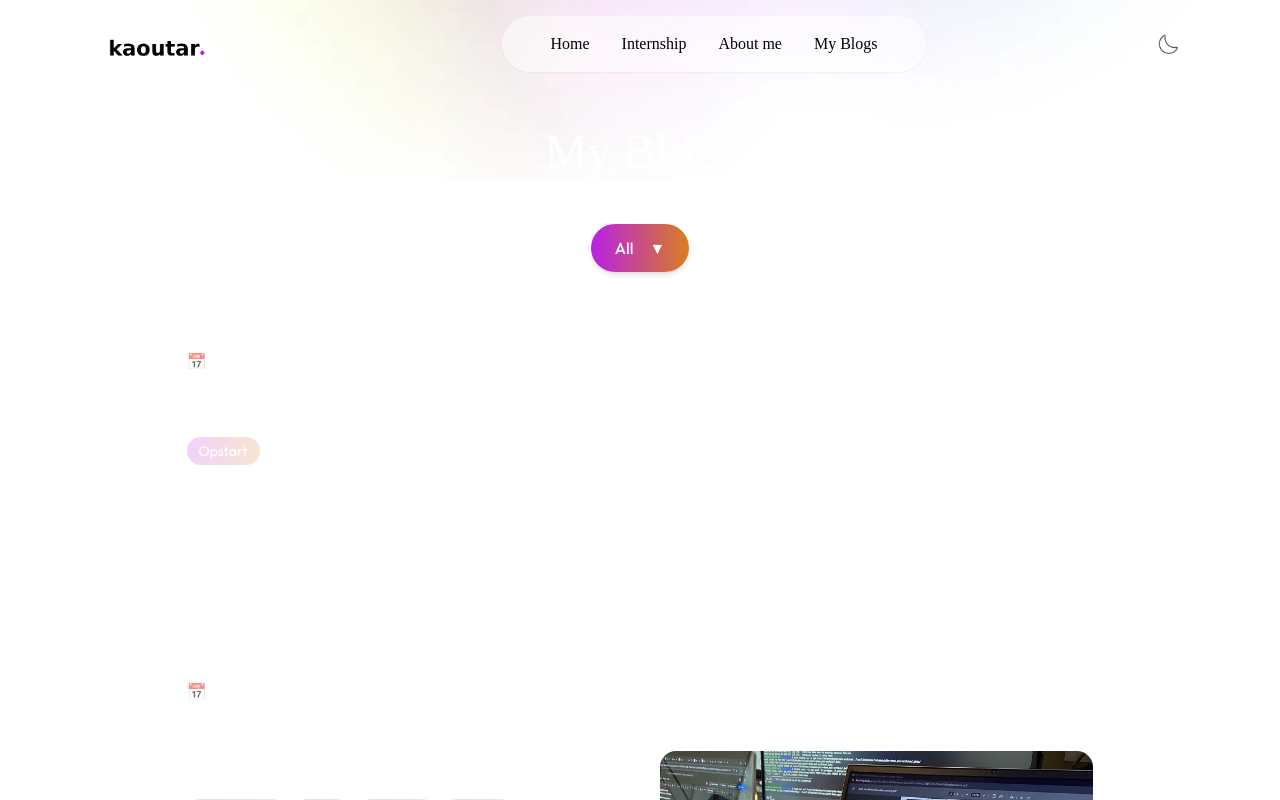
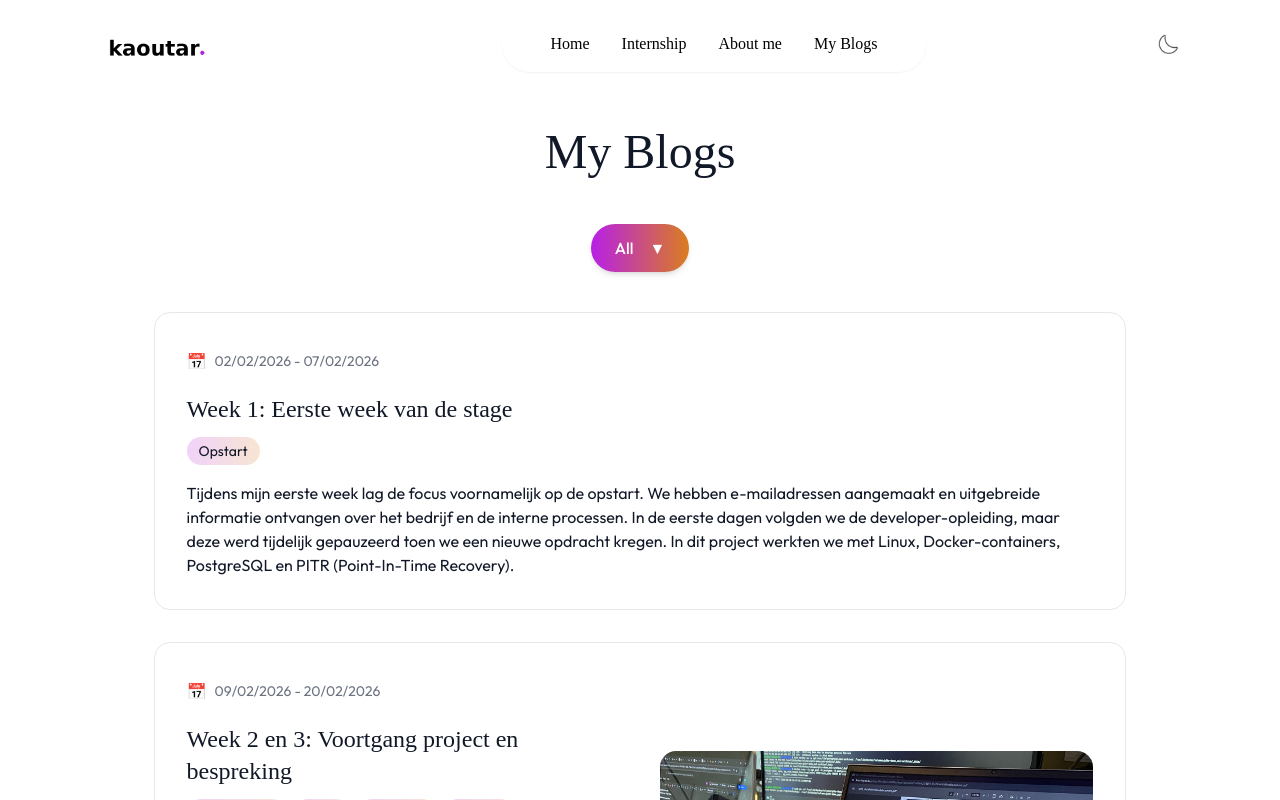
Before and after one commit to KZZ7777/Portfolio-Kaoutar, a React (Vite) app: page /myblog in a window 1280 px wide. Shown: the top 800 px of the page. Built offline with nearby package versions, Linux system fonts and the light colour scheme; a web font is replaced by a local one.

Commit message:
dark/light mode aangepast

```diff
--- a/src/components/MyBlog.jsx
+++ b/src/components/MyBlog.jsx
@@ -35,8 +35,12 @@ export default function MyBlog() {
   }, []);
 
   return (
-    <div id="blog" className="w-full px-[12%] pt-32 pb-10 scroll-mt-20">
-      <h2 className="text-center text-5xl font-Ovo mb-12 text-white">
+    <div
+  id="blog"
+  className="w-full px-[12%] pt-32 pb-10 scroll-mt-20
+             bg-white text-gray-900 dark:bg-[#11001f] dark:text-white transition-colors duration-300"
+>
+  <h2 className="text-center text-5xl font-Ovo mb-12">
     My Blogs
   </h2>
 
@@ -57,7 +61,7 @@ export default function MyBlog() {
     </button>
 
     {isOpen && (
-          <ul className="absolute mt-2 w-48 bg-[#11001f]/90 backdrop-blur-md rounded-xl border border-white/10 shadow-lg overflow-hidden z-50">
+      <ul className="absolute mt-2 w-48 bg-white/90 dark:bg-[#11001f]/90 backdrop-blur-md rounded-xl border border-gray-200 dark:border-white/10 shadow-lg overflow-hidden z-50">
         {categories.map((cat) => (
           <li
             key={cat}
@@ -65,7 +69,7 @@ export default function MyBlog() {
               setSelectedCategory(cat);
               setIsOpen(false);
             }}
-                className="px-4 py-2 cursor-pointer text-white hover:bg-white/10 transition"
+            className="px-4 py-2 cursor-pointer hover:bg-gray-100 dark:hover:bg-white/10 transition"
           >
             {cat}
           </li>
@@ -79,7 +83,7 @@ export default function MyBlog() {
     {filteredBlogs.map((blog) => (
       <div
         key={blog.id}
-            className={`border border-white/10 hover:border-white/20
+        className={`border border-gray-200 dark:border-white/10 hover:border-gray-300 dark:hover:border-white/20
                     rounded-2xl p-8
                     transition-all duration-500
                     hover:-translate-y-1
@@ -88,12 +92,12 @@ export default function MyBlog() {
       >
         {/* TEXT */}
         <div>
-              <div className="flex items-center gap-2 text-white/60 mb-4">
+          <div className="flex items-center gap-2 text-gray-500 dark:text-gray-300 mb-4">
             <span>📅</span>
             <span className="text-sm">{blog.date}</span>
           </div>
 
-              <h3 className="text-2xl font-Ovo text-white mb-3">
+          <h3 className="text-2xl font-Ovo mb-3">
             {blog.title}
           </h3>
 
@@ -106,14 +110,14 @@ export default function MyBlog() {
                 key={i}
                 className="px-3 py-1 bg-gradient-to-r
                            from-[#b820e6]/20 to-[#da7d20]/20
-                               rounded-full text-sm text-white"
+                           rounded-full text-sm"
               >
                 {cat}
               </span>
             ))}
           </div>
 
-              <p className="text-white/80 leading-6">
+          <p className="leading-6">
             {blog.description}
           </p>
         </div>
@@ -132,5 +136,7 @@ export default function MyBlog() {
     ))}
   </div>
 </div>
+
+
   );
 }
```
Lines whose indentation alone changed are shown as unchanged.
